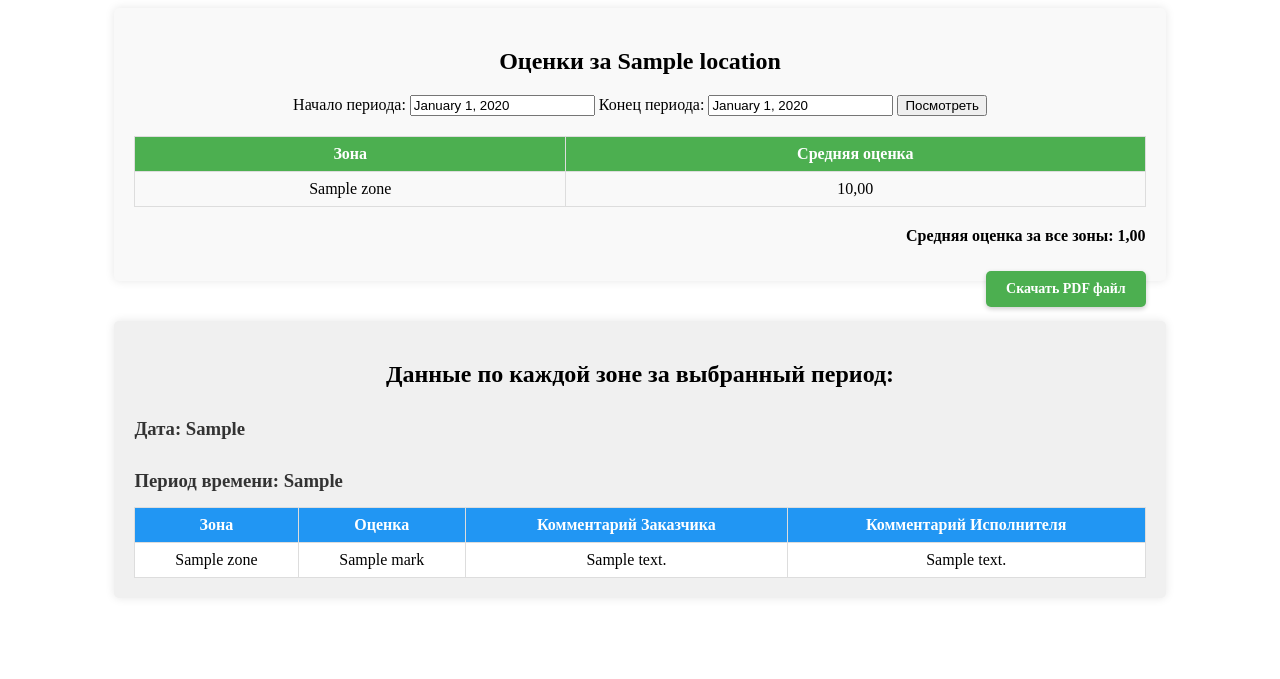
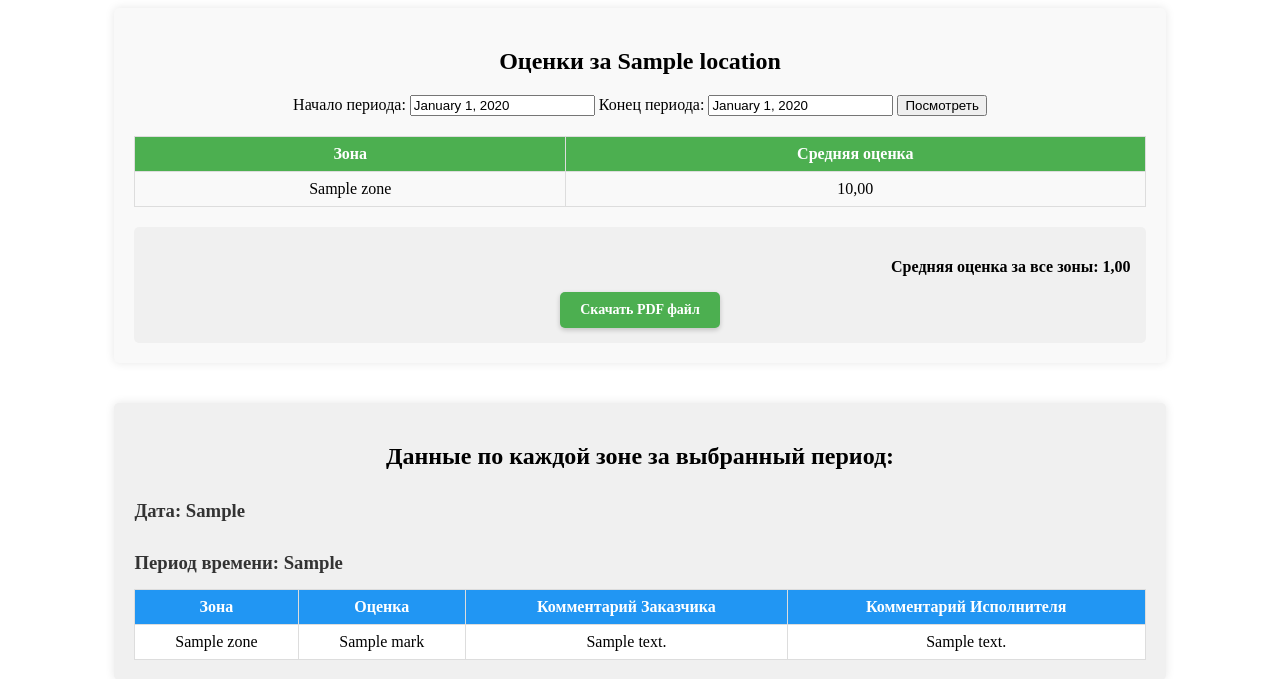
Before and after one commit to akim-13/cleaning, a Django app: template main/templates/main/summary.html in a window 1280 px wide. Shown: the top 679 px of the page. Run offline with Django 5.2, Linux system fonts and the light colour scheme; tables that the repository leaves empty hold one stand-in row (values such as "Sample post"); the template is opened without the code that fills it: values that come from a table or form of the project are taken from there, most other values are stand-ins (such as "Sample title", 1, 10 or a date in 2020).

Commit message:
fixed pdf button, fixed name for pdf file

```diff
--- a/main/models.py
+++ b/main/models.py
@@ -95,7 +95,7 @@ class User(AbstractBaseUser, PermissionsMixin):
 class Zone(models.Model):
     # Relations.
     created_by = models.ForeignKey(User, verbose_name="Создано", on_delete=models.PROTECT, related_name='zones', null=True, blank=True)
-    location = models.ForeignKey(Location, verbose_name="Объект", on_delete=models.CASCADE, related_name='zones', null=True, blank=True)
+    location = models.ForeignKey(Location, verbose_name="Объект", on_delete=models.CASCADE, related_name='zones')
 
     name = models.CharField(max_length=255)
 
--- a/main/static/main/css/summary.css
+++ b/main/static/main/css/summary.css
@@ -30,11 +30,15 @@
     background-color: #4CAF50;
     color: white;
 }
+
 .total-average {
     font-weight: bold;
     text-align: right;
     margin-top: 20px;
     position: relative;
+    background-color: #f0f0f0;
+    padding: 15px;
+    border-radius: 5px;
 }
 
 .tables-container {
@@ -77,9 +81,13 @@
     background-color: #f9f9f9;
 }
 
+.pdf-button-container {
+    text-align: center;
+    margin-top: 10px;
+}
+
 .pdf-download-button {
     display: inline-block;
-    margin-top: 10px;
     padding: 10px 20px;
     background-color: #4CAF50;
     color: white;
@@ -89,9 +97,8 @@
     border-radius: 5px;
     box-shadow: 0 2px 5px rgba(0, 0, 0, 0.2);
     transition: background-color 0.3s ease;
-    position: absolute;
-    right: 0;
 }
+
 .pdf-download-button:hover {
     background-color: #45a049;
 }
--- a/main/templates/main/summary.html
+++ b/main/templates/main/summary.html
@@ -55,7 +55,9 @@
                 </table>
                 <div class="total-average">
                     <p>Средняя оценка за все зоны: {{ total_average_mark|floatformat:2 }}</p>
-                    <a href="/{{ location.name }}/summary/pdf/?start_date={{ start_date }}&end_date={{ end_date }}" class="pdf-download-button">Скачать PDF файл</a>
+                    <div class="pdf-button-container">
+                        <a href="/{{ location.name }}/summary/pdf/?start_date={{ start_date }}&end_date={{ end_date }}" class="pdf-download-button">Скачать PDF файл</a>
+                    </div>
                 </div>
             {% else %}
                 <p>Нет данных за выбранный период.</p>
--- a/main/views.py
+++ b/main/views.py
@@ -315,13 +315,15 @@ def summary_pdf(request, location):
 
     # Create a PDF from the HTML string
     response = HttpResponse(content_type='application/pdf')
-    response['Content-Disposition'] = f'attachment; filename="summary_{context["location"].name}.pdf"'
+
+    # Ensure proper headers are set to force download
+    response['Content-Disposition'] = f'attachment; filename*=UTF-8\'\'{context["location"].name}_{context["start_date"].strftime("%Y-%m-%d")}_{context["end_date"].strftime("%Y-%m-%d")}.pdf'
+    response['Content-Transfer-Encoding'] = 'binary'  # Ensure binary encoding
 
     # Generate PDF
     HTML(string=html_string).write_pdf(response)
 
     return response
-
 
 @groups_required('representative', 'configurator')
 @login_required
```
Also changed, not shown: main/migrations/0002_sector_operation_criteria.py (added), main/migrations/0003_alter_sector_operation_criteria.py (added), main/migrations/0004_alter_zone_location.py (added), main/migrations/0005_alter_zone_location.py (added), main/migrations/0006_alter_comment_zone_alter_mark_zone.py (added), main/migrations/0007_remove_sector_operation_criteria_alter_comment_zone_and_more.py (added).
